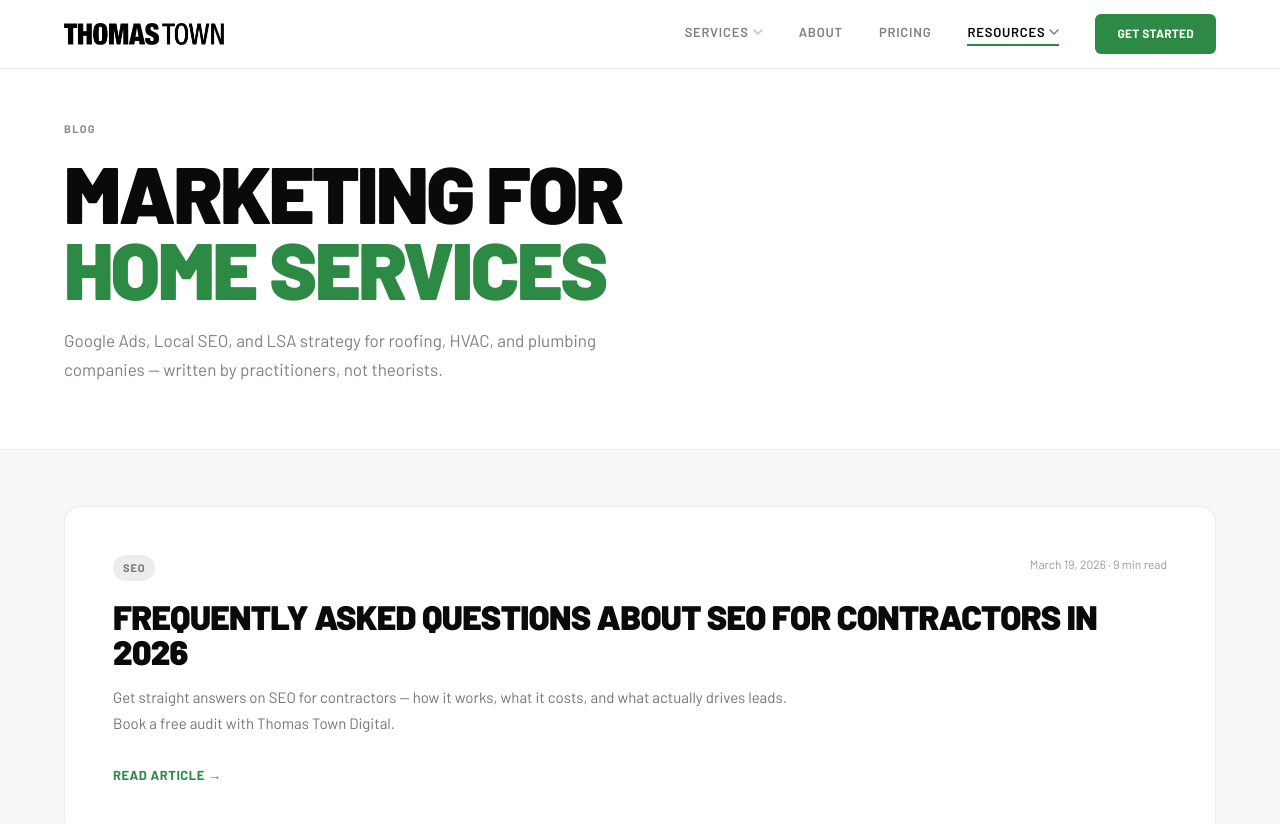
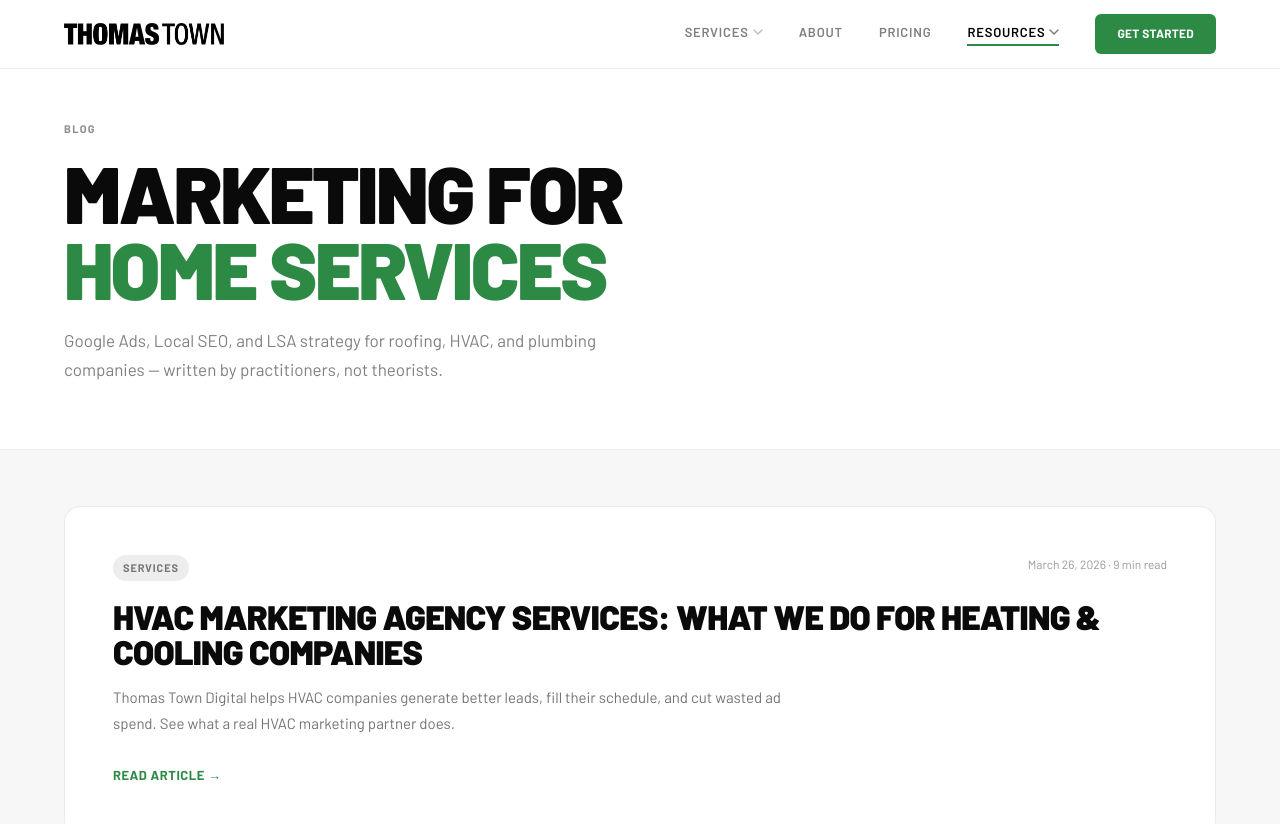
Before and after one commit to webberossi89/thomas-town-digital, a Next.js app: page /blog in a window 1280 px wide. Shown: the top 824 px of the page. Built offline with nearby package versions, Linux system fonts and the light colour scheme.

Commit message:
SEO: update blog listing for 'hvac-marketing-agency-services'

```diff
--- a/app/blog/page.tsx
+++ b/app/blog/page.tsx
@@ -7,6 +7,15 @@
 };
 
 const posts = [
+  {
+    category: "Services",
+    title: "HVAC Marketing Agency Services: What We Do for Heating & Cooling Companies",
+    summary: "Thomas Town Digital helps HVAC companies generate better leads, fill their schedule, and cut wasted ad spend. See what a real HVAC marketing partner does.",
+    date: "March 26, 2026",
+    dateISO: "2026-03-26",
+    readTime: "9 min read",
+    slug: "hvac-marketing-agency-services",
+  },
   {
     category: "SEO",
     title: "Frequently Asked Questions About SEO for Contractors in 2026",
```
